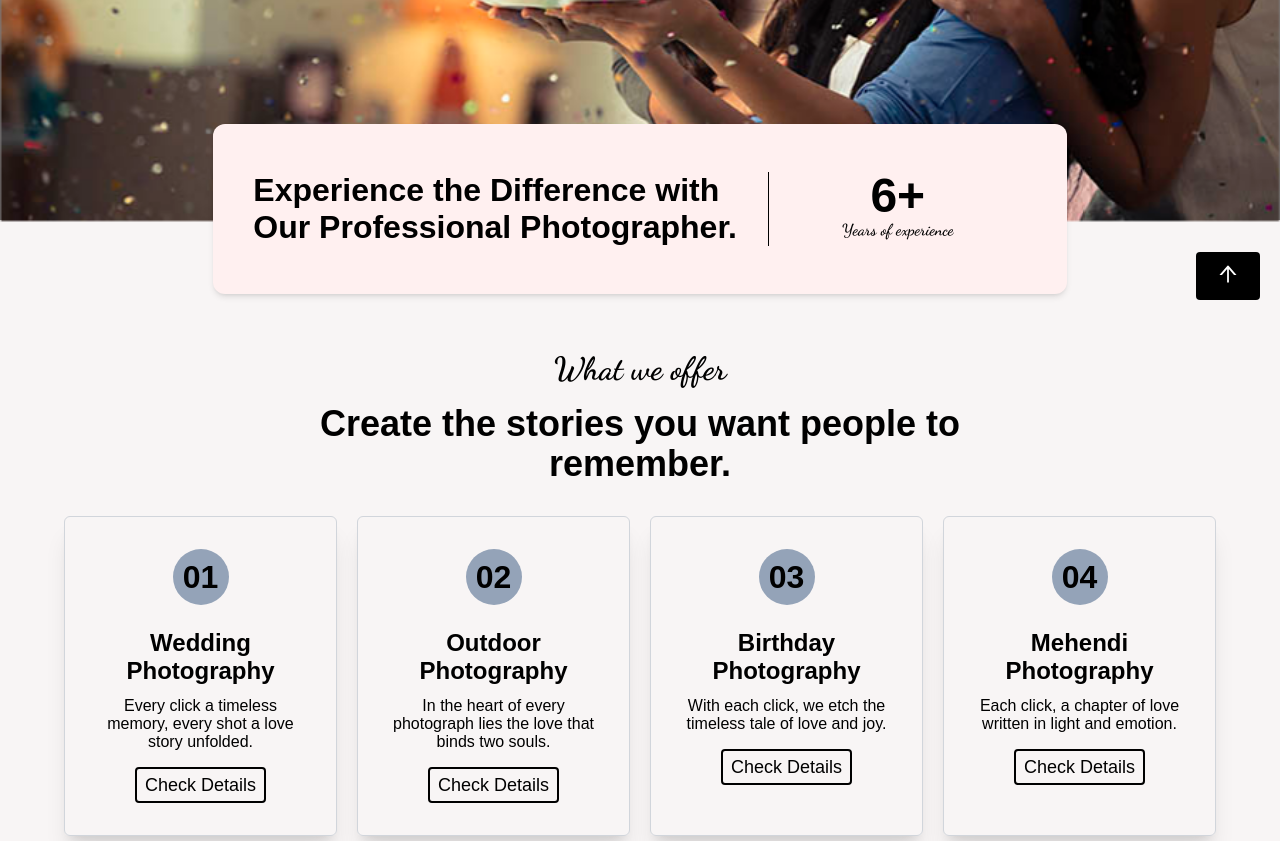
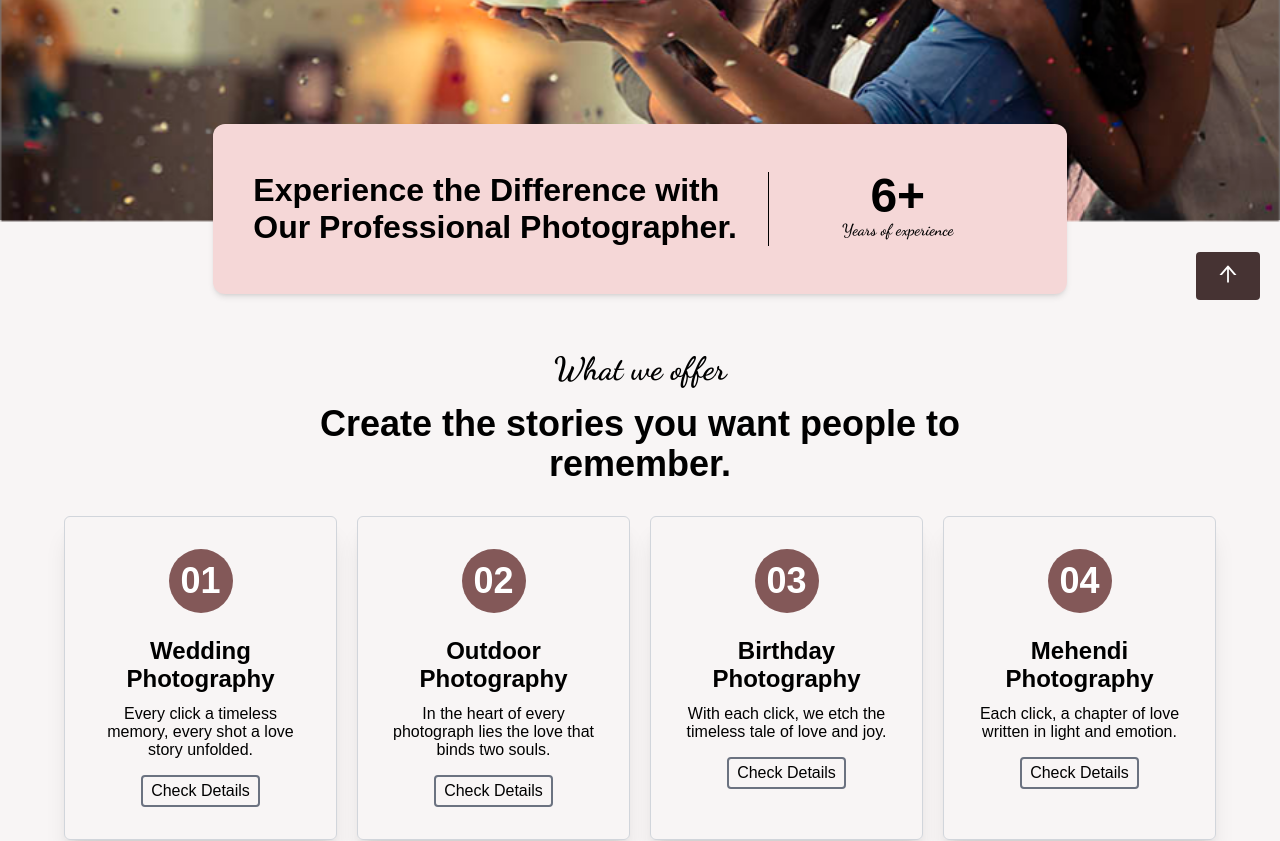
Before and after one commit to Ankan112/creative-crew, a Next.js app: page / in a window 1280 px wide. Shown: the part 480-1321 px from the top of the page. Built offline with nearby package versions, Linux system fonts and the light colour scheme; a web font is replaced by a local one.

Commit message:
home page color change

```diff
--- a/src/components/shared/MainButton.jsx
+++ b/src/components/shared/MainButton.jsx
@@ -5,7 +5,7 @@ const MainButton = ({ link, name, style }) => {
     <div>
       <Link href={link}>
         <button
-          className={`${style} font-main border-2 border-solid bg-transparent cursor-pointer hover:bg-[#FED6DE] hover:border-[#FED6DE] rounded hover:text-[#463333] duration-500`}
+          className={`${style} font-main border-2 border-solid bg-transparent cursor-pointer hover:bg-[#835858] hover:border-[#835858] rounded hover:text-white duration-500`}
         >
           {name}
         </button>
--- a/src/components/ui/Footer.jsx
+++ b/src/components/ui/Footer.jsx
@@ -12,7 +12,7 @@ const Footer = () => {
   const year = new Date().getFullYear();
   return (
     <>
-      <div className="bg-primary">
+      <div className="bg-secondary bg-opacity-60">
         <footer className="main-container relative text-primary pt-8 pb-6">
           <div className="container mx-auto">
             <div className="flex flex-wrap text-left gap-y-5 lg:text-left">
--- a/src/components/ui/Service.jsx
+++ b/src/components/ui/Service.jsx
@@ -45,25 +45,28 @@ const Service = () => {
         </h1>
       </div>
       <div className="grid grid-cols-1 md:grid-cols-2 lg:grid-cols-4 gap-5 mt-8">
-        {
-          services?.map((service, index)=>{
-            const {title, description, path} = service;
-            return <div key={index} className="w-full flex justify-center border border-solid border-gray-300 shadow-xl rounded-md p-8">
+        {services?.map((service, index) => {
+          const { title, description, path } = service;
+          return (
+            <div
+              key={index}
+              className="w-full flex justify-center border border-solid border-gray-300 shadow-xl rounded-md p-8 hover:scale-105 transition duration-300"
+            >
               <div className="text-center">
-              <div className="h-14 w-14 rounded-full bg-slate-400 flex justify-center items-center mx-auto">
-                <h1 className="text-4x">0{index+1}</h1>
+                <div className="h-16 w-16 rounded-full accent-color text-white flex justify-center items-center mx-auto">
+                  <h1 className="text-4xl">0{index + 1}</h1>
                 </div>
                 <h2 className="mt-6 mb-3">{title}</h2>
                 <p className="mb-4">{description}</p>
                 <MainButton
-              name='Check Details'
+                  name="Check Details"
                   link={`/category/${path}`}
-              style="py-[2px] px-2 text-lg border-black text-black"
+                  style="py-[2px] px-2 text-base border-gray-500 text-black"
                 />
               </div>
             </div>
-          })
-        }
+          );
+        })}
       </div>
     </div>
   );
--- a/src/styles/globals.css
+++ b/src/styles/globals.css
@@ -39,10 +39,11 @@ body{
 }
 
 .bg-primary{
-    background-color: #FED6DE;
+    background-color: #d2c3d4;
 }
 .bg-secondary{
-    background-color: #FFF0F0;
+    /* background-color: #FFF0F0; */
+    background-color: #f5d7d7;
 }
 .accent-color{
     background-color: #835858;
@@ -55,7 +56,7 @@ body{
     bottom: 20px;
     right: 20px;
     padding: 10px 20px;
-    background-color: black;
+    background-color: #463333;
     color: #fff;
     border: none;
     border-radius: 4px;
```
Lines whose indentation alone changed are shown as unchanged.
